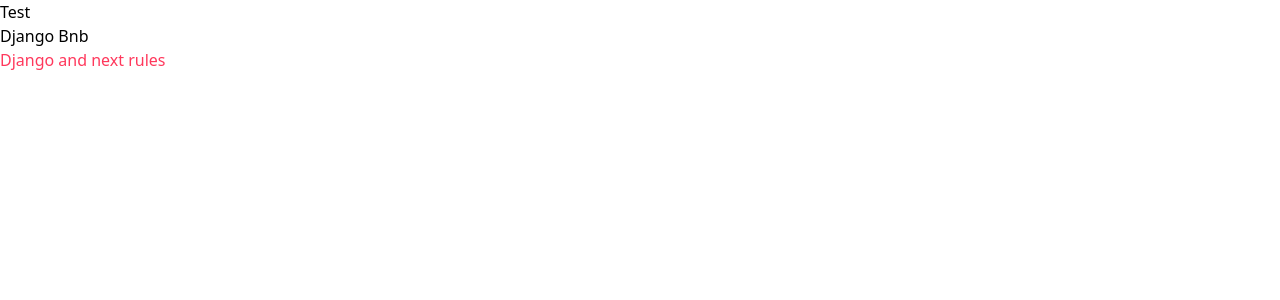
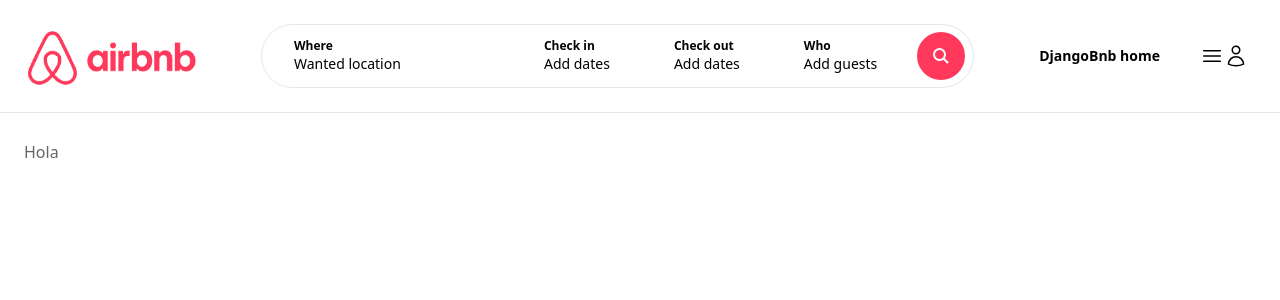
Before and after one commit to ElFranck21/Airbnb_clone_frontend, a Next.js app: page / in a window 1280 px wide. Shown: the top 300 px of the page. Built offline with nearby package versions, Linux system fonts and the light colour scheme.

Commit message:
02 navbar items

```diff
--- /dev/null
+++ b/app/components/Categories.tsx
@@ -0,0 +1,10 @@
+const Categories = ()=>{
+    return(
+        <div className="pt-3 cursor-pointer pb-6 flex items-center space-x-12">
+            <div className="pb-4 flex flex-col items-center space-y-2 border-b-2 border-white opacity-60 hover:opacity-100">
+                Hola
+            </div>
+        </div>
+    )
+}
+export default Categories;
--- /dev/null
+++ b/app/components/navbar/AddPropertyButton.tsx
@@ -0,0 +1,8 @@
+const AddPropertyButton = ()=>{
+    return(
+        <div className="p-2 cursor-pointer text-sm font-semibold rounded-full hover:bg-gray-200">
+            DjangoBnb home
+        </div>
+    )
+}
+export default AddPropertyButton;
--- a/app/components/navbar/Navbar.tsx
+++ b/app/components/navbar/Navbar.tsx
@@ -1,8 +1,30 @@
+import Link from "next/link";
+import Image from "next/image";
+import SearchFilters from "./SearchFilters";
+import UserNav from "./UserNav";
+import AddPropertyButton from "./AddPropertyButton";
+
 const Navbar =() =>{
     return(
-       <nav>
-        Test
-       </nav>
+       <nav className="w-full fixed top-0 left-0 py-6 border-b bg-white z-10">
+        <div className="max-w-[1700px] mx-auto px-6">
+            <div className="flex justify-between items-center">
+                <Link href="/">
+                    <Image src="/logo.png"
+                    alt="Djangobnb"
+                    width={180}
+                    height={38}/>
+                </Link>
+                <div className="flex space-x-6">
+                    <SearchFilters/>
+                </div>
+                <div className="flex items-center space-x-6">
+                    <AddPropertyButton/>
+                    <UserNav/>
+                </div>
+            </div>
+        </div>
+    </nav>
     )
 }
 export default Navbar;
--- /dev/null
+++ b/app/components/navbar/SearchFilters.tsx
@@ -0,0 +1,38 @@
+const SearchFilters = ()=>{
+    return(
+        <div className="h-[48px] lg:h-[64px] flex flex-row items-center justify-between border rounded-full">
+            <div className="hidden lg:block">
+                <div className="flex flex-row items-center justify-between">
+                    <div className="cursor-pointer  w-[250px] h-[64px] px-8 flex flex-col justify-center rounded-full hover:bg-gray-100">
+                        <p className="text-xs font-semibold">Where</p>
+                        <p className="text-sm">Wanted location</p>
+                    </div>
+
+                    <div className="cursor-pointer h-[48px] lg:h-[64px] px-8 flex flex-col justify-center rounded-full hover:bg-gray-100">
+                        <p className="text-xs font-semibold">Check in</p>
+                        <p className="text-sm">Add dates</p>
+                    </div>
+
+                    <div className="cursor-pointer h-[48px] lg:h-[64px] px-8 flex flex-col justify-center rounded-full hover:bg-gray-100">
+                        <p className="text-xs font-semibold">Check out</p>
+                        <p className="text-sm">Add dates</p>
+                    </div>
+
+                    <div className="cursor-pointer h-[48px] lg:h-[64px] px-8 flex flex-col justify-center rounded-full hover:bg-gray-100">
+                        <p className="text-xs font-semibold">Who</p>
+                        <p className="text-sm">Add guests</p>
+                    </div>
+                </div>
+            </div>
+            <div className="p-2">
+                <div className="cursor-pointer p-2 lg:p-4 bg-airbnb hover:bg-airbnb-dark transition rounded-full text-white">
+                    <svg viewBox="0 0 32 32" style={{display:'block', fill:'none', height: '16px', width: '16px', stroke: 'currentColor', strokeWidth:4, overflow:'visible'}}aria-hidden="true" role="presentation" focusable="false">
+                    <path fill="none" d="M13 24a11 11 0 1 0 0-22 11 11 0 0 0 0 22zm8-3 9 9"></path>
+                    </svg>
+                </div>
+            </div>
+        </div>
+    )
+}
+
+export default SearchFilters;
--- /dev/null
+++ b/app/components/navbar/UserNav.tsx
@@ -0,0 +1,18 @@
+const UserNav = () => {
+    return(
+        <div className="p-2 relative inline-block rounded-full">
+            <button className="flex items-center">
+            <svg fill="none" viewBox="0 0 24 24" strokeWidth="1.5" stroke="currentColor" className="size-6">
+                <path strokeLinecap="round" strokeLinejoin="round" d="M3.75 6.75h16.5M3.75 12h16.5m-16.5 5.25h16.5" />
+            </svg>
+
+            <svg fill="none" viewBox="0 0 24 24" strokeWidth="1.5" stroke="currentColor" className="size-6">
+                <path strokeLinecap="round" strokeLinejoin="round" d="M15.75 6a3.75 3.75 0 1 1-7.5 0 3.75 3.75 0 0 1 7.5 0ZM4.501 20.118a7.5 7.5 0 0 1 14.998 0A17.933 17.933 0 0 1 12 21.75c-2.676 0-5.216-.584-7.499-1.632Z" />
+            </svg>
+
+            </button>
+        </div>
+    )
+}
+
+export default UserNav;
--- a/app/layout.tsx
+++ b/app/layout.tsx
@@ -29,7 +29,9 @@
         className={`${geistSans.variable} ${geistMono.variable} antialiased`}
       >
         <Navbar/>
+        <div className="pt-32">
         {children}
+        </div>
       </body>
     </html>
   );
--- a/app/page.tsx
+++ b/app/page.tsx
@@ -1,12 +1,9 @@
-import Image from "next/image";
+import Categories from "./components/Categories";
 
 export default function Home() {
   return (
-      <main className="">
-        Django Bnb
-        <h2 className="text-airbnb">
-          Django and next rules
-        </h2>
+      <main className="max-w-[1700px] mx-auto px-6">
+        <Categories/>
       </main>
 
   );
```
Also changed, not shown: public/logo.png (added).
